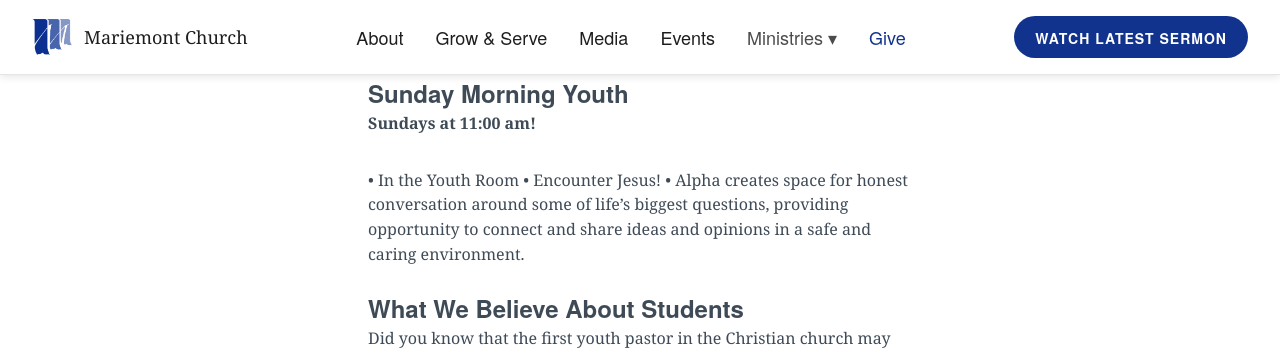
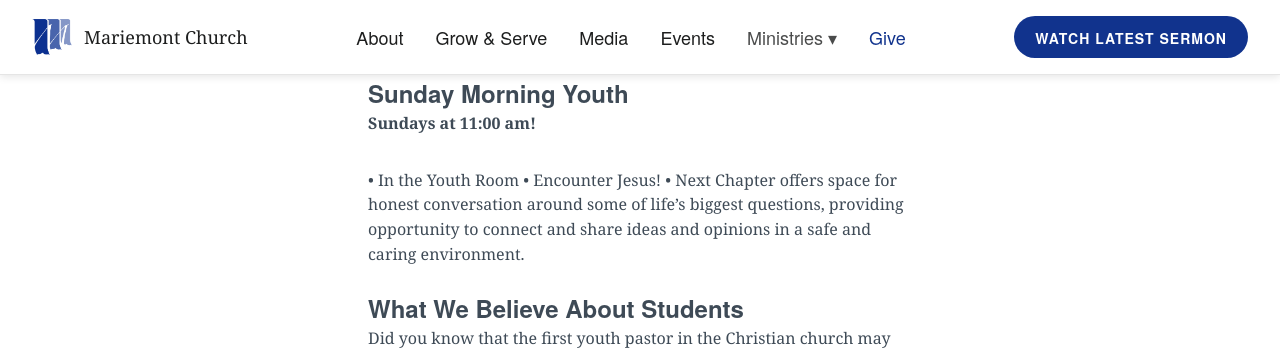
Before and after one commit to lukemoderwell/mariemont, a Jekyll site: the page built from club-168-9th-12th-grade.md, in a window 1280 px wide and 900 px high, scrolled down 732 px. Shown: the top 353 px of the window. Built offline with Jekyll 4.4.1, drawn with Linux system fonts in a browser that asks for light colours; nearby versions of some CDN libraries.

Commit message:
Updated Club 168 9th 12th Grade

```diff
--- a/club-168-9th-12th-grade.md
+++ b/club-168-9th-12th-grade.md
@@ -22,7 +22,7 @@ layout: page
 
 `• In the Youth Room
 • Encounter Jesus!
-• Alpha creates space for honest conversation around some of life’s biggest questions, providing opportunity to connect and share ideas and opinions in a safe and caring environment.`
+• Next Chapter offers space for honest conversation around some of life’s biggest questions, providing opportunity to connect and share ideas and opinions in a safe and caring environment.`
 
 ### What We Believe About Students
 
```
